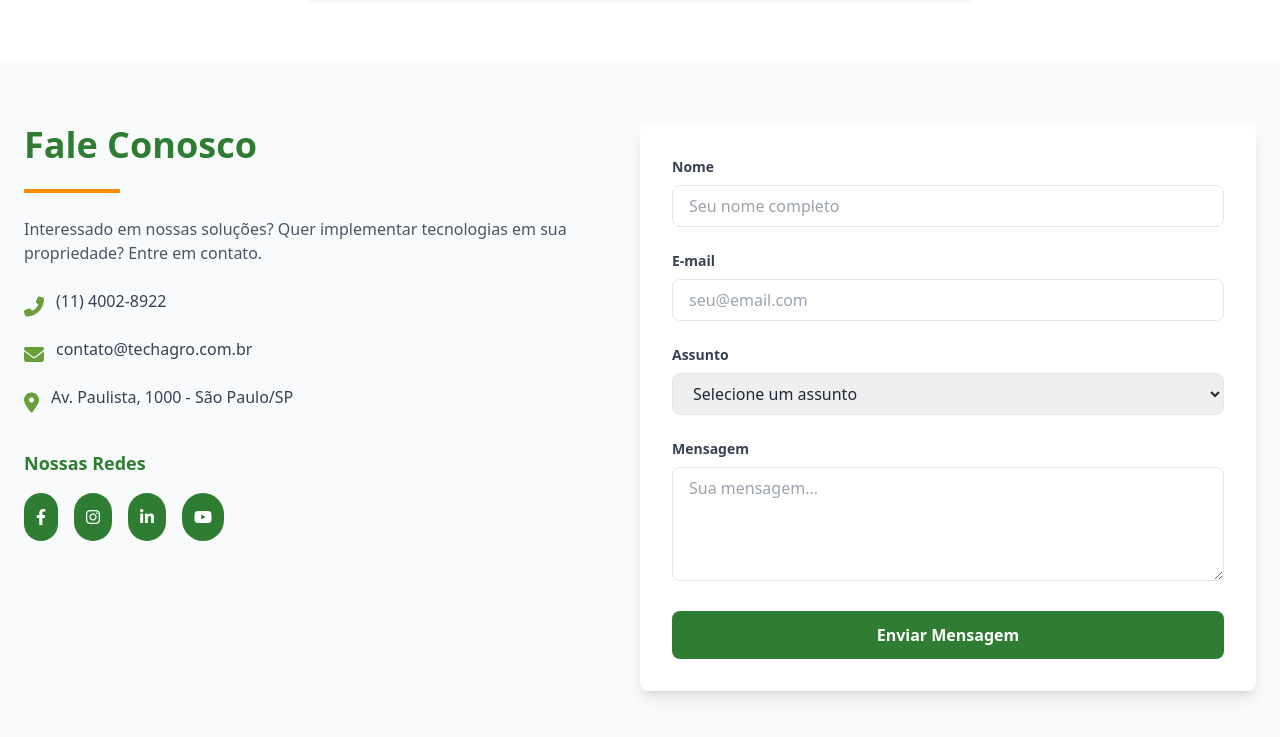
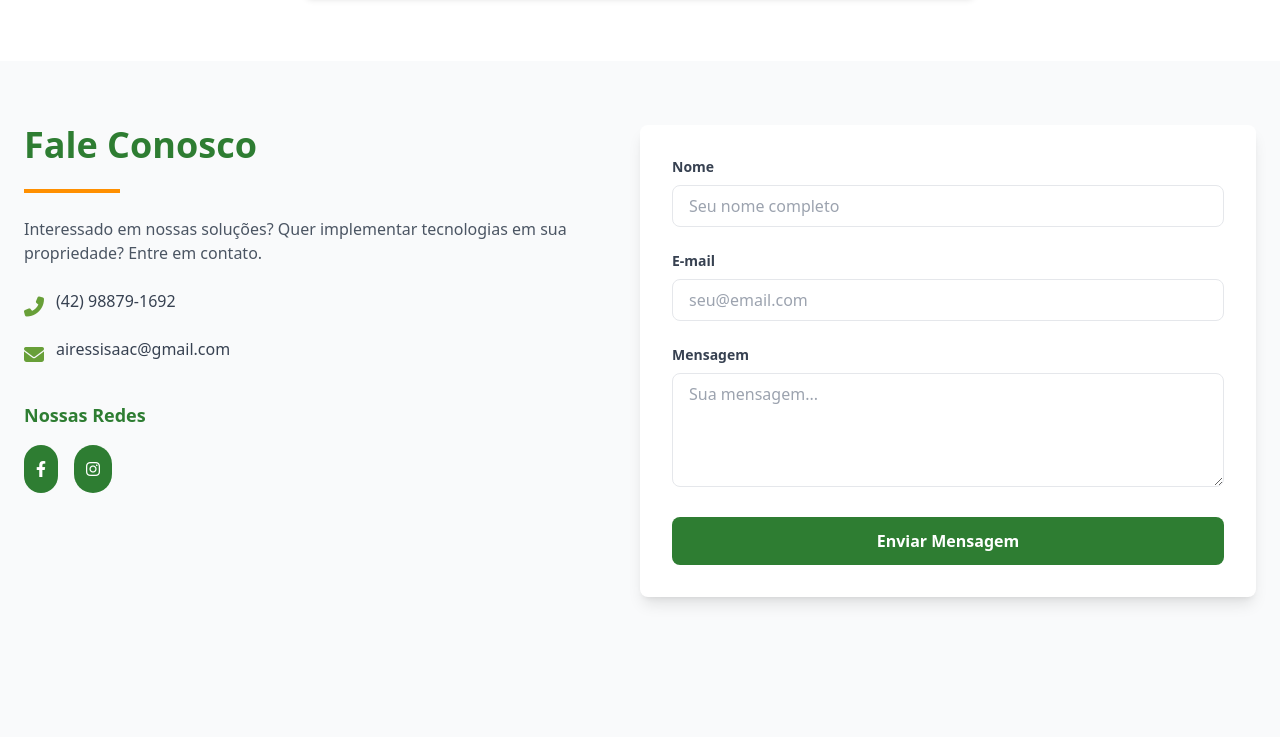
Before and after one commit to alphaxpg/AGRINHO-TESTE, a plain HTML site: page Tecnologia no Campo e na Cidade/index.html in a window 1280 px wide. Shown: the part 4279-5016 px from the top of the page. After the commit the page ends 4940 px from the top, so only its background shows below. Drawn offline with nearby package versions, Linux system fonts and the light colour scheme.

Commit message:
Update index.html

```diff
--- a/Tecnologia no Campo e na Cidade/index.html
+++ b/Tecnologia no Campo e na Cidade/index.html
@@ -270,15 +270,11 @@
                     <div class="space-y-4 mb-8">
                         <div class="flex items-start">
                             <i class="fas fa-phone-alt text-secondary text-xl mt-1 mr-3"></i>
-                            <p class="text-gray-700">(11) 4002-8922</p>
+                            <p class="text-gray-700">(42) 98879-1692</p>
                         </div>
                         <div class="flex items-start">
                             <i class="fas fa-envelope text-secondary text-xl mt-1 mr-3"></i>
-                            <p class="text-gray-700">contato@techagro.com.br</p>
-                        </div>
-                        <div class="flex items-start">
-                            <i class="fas fa-map-marker-alt text-secondary text-xl mt-1 mr-3"></i>
-                            <p class="text-gray-700">Av. Paulista, 1000 - São Paulo/SP</p>
+                            <p class="text-gray-700">airessisaac@gmail.com</p>
                         </div>
                     </div>
                     <div class="mt-6">
@@ -286,8 +282,6 @@
                         <div class="flex space-x-4">
                             <a class="bg-primary text-white p-3 rounded-full hover:bg-dark transition" href="#"><i class="fab fa-facebook-f"></i></a>
                             <a class="bg-primary text-white p-3 rounded-full hover:bg-dark transition" href="#"><i class="fab fa-instagram"></i></a>
-                            <a class="bg-primary text-white p-3 rounded-full hover:bg-dark transition" href="#"><i class="fab fa-linkedin-in"></i></a>
-                            <a class="bg-primary text-white p-3 rounded-full hover:bg-dark transition" href="#"><i class="fab fa-youtube"></i></a>
                         </div>
                     </div>
                 </div>
@@ -300,16 +294,6 @@
                         <div class="mb-6">
                             <label class="block text-gray-700 text-sm font-bold mb-2" for="email">E-mail</label>
                             <input class="w-full px-4 py-2 border rounded-lg focus:outline-none focus:ring-2 focus:ring-primary" id="email" placeholder="seu@email.com" type="email"/>
-                        </div>
-                        <div class="mb-6">
-                            <label class="block text-gray-700 text-sm font-bold mb-2" for="subject">Assunto</label>
-                            <select class="w-full px-4 py-2 border rounded-lg focus:outline-none focus:ring-2 focus:ring-primary" id="subject">
-                                <option>Selecione um assunto</option>
-                                <option>Consulta sobre tecnologias</option>
-                                <option>Parcerias comerciais</option>
-                                <option>Suporte técnico</option>
-                                <option>Outros</option>
-                            </select>
                         </div>
                         <div class="mb-6">
                             <label class="block text-gray-700 text-sm font-bold mb-2" for="message">Mensagem</label>
```
